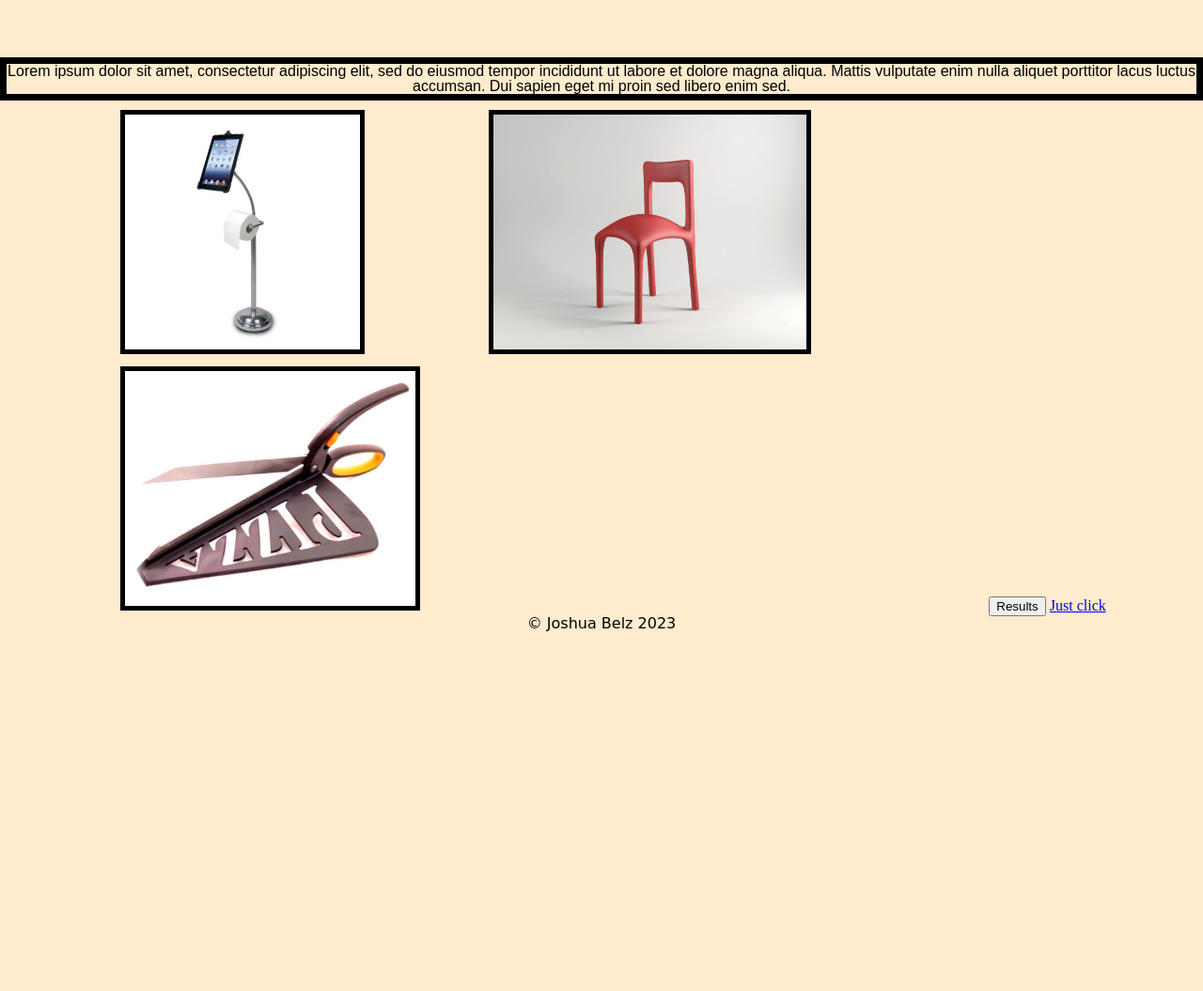
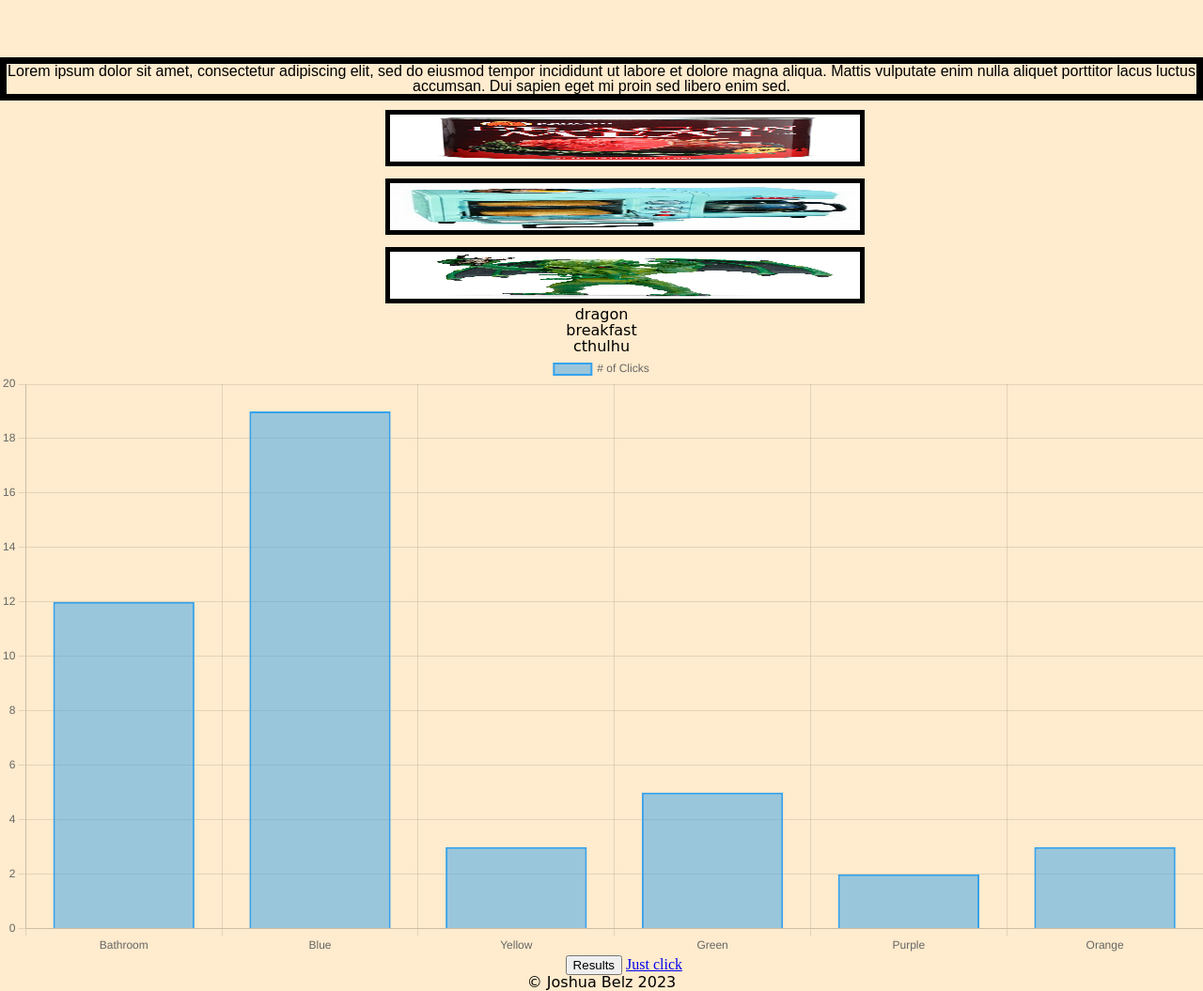
Before and after one commit to joshubelz25/Bus_Mall, a plain HTML site: page Info.html in a window 1280 px wide. Shown: the part 226-1281 px from the top of the page at 94% size. Before the commit the page ends 899 px from the top, so only its background shows below. Drawn offline with nearby package versions, Linux system fonts and the light colour scheme; a web font is replaced by a local one.

Commit message:
Hopefully done

```diff
--- a/2.css
+++ b/2.css
@@ -15,11 +15,13 @@ body{
 
     }
     img{
-        margin-left: 10%;
-        height: 250px;
+        margin-left: 32%;
+        height: 50px;
+        width: 500px;
         border: solid black 5px;
         padding: white 20%;
         margin-top: 10px;
+
     }
     footer{
         text-align: center;
--- a/Info.html
+++ b/Info.html
@@ -19,12 +19,21 @@
     <p>Lorem ipsum dolor sit amet, consectetur adipiscing elit. Nunc eget nunc nunc. Maecenas ac egestas felis, ac egestas diam. Etiam pellentesque lacinia erat at pretium. Pellentesque vitae ligula neque. Praesent sed aliquam augue. Curabitur vulputate urna et dolor iaculis, in tempor orci hendrerit. Nunc in magna eget lacus blandit semper at quis ligula. Mauris aliquam nisl ultricies tempus ullamcorper. Mauris vulputate in ligula in condimentum. Ut ac auctor enim. Vestibulum pellentesque aliquet velit, nec convallis mi pharetra nec. Morbi sed lectus vel lectus tempor congue et nec purus. Nam tincidunt lacinia lectus nec malesuada. Proin sed vehicula tellus. Morbi lacus leo, aliquam ac sagittis sed, laoreet vitae nulla. Nullam interdum pellentesque ligula vel vehicula.Donec augue mauris, rhoncus a nulla vitae, porta consectetur felis. Maecenas quis erat magna. Fusce sodales interdum felis, ac volutpat sem iaculis sed. Curabitur iaculis fringilla lobortis. Vestibulum a nunc aliquam, consectetur enim in, feugiat eros. Mauris eget rutrum nulla. Aliquam sed mollis mauris. Pellentesque vehicula leo sed commodo egestas. Suspendisse ultrices accumsan aliquam.</p>
    <h2>What to do...</h2>
     <p id="1">Lorem ipsum dolor sit amet, consectetur adipiscing elit, sed do eiusmod tempor incididunt ut labore et dolore magna aliqua. Mattis vulputate enim nulla aliquet porttitor lacus luctus accumsan. Dui sapien eget mi proin sed libero enim sed.</p>
-    <img src="./Images/bathroom.jpg">
-    <img src="./Images/chair.jpg">
-    <img src="./Images/scissors.jpg">
+    <div  id="imgDiv">
+    <img id="img1" src="./Images/bathroom.jpg">
+    <img id="img2" src="./Images/chair.jpg">
+    <img id="img3" src="./Images/scissors.jpg">
+    </div>
+    <div id="titles">
+        <h2 id="img1title"> Bathroom</h2>
+        <h2 id="img2title"> Chair</h2>
+        <h2 id="img3title"> Scissors</h2>
+    </div>
+    <canvas id="myChart"></canvas>
     <button type="button"><a href="Results.html"></a>Results</button>
     <a href="Results.html">Just click</a>
     <footer> &copy; Joshua Belz 2023</footer>
 </body>
-<script></script>
+<script src="https://cdn.jsdelivr.net/npm/chart.js"></script>
+<script src="a.js"></script>
 </html>
--- a/a.js
+++ b/a.js
@@ -0,0 +1,166 @@
+'use strict'
+console.log('hello world');
+
+const mainContainer = document.getElementById('imgDiv')
+const imgContainer1 = document.getElementById('img1');
+const imgContainer2 = document.getElementById('img2');
+const imgContainer3 = document.getElementById('img3');
+const imgTitle1 = document.getElementById('img1title');
+const imgTitle2 = document.getElementById('img2title');
+const imgTitle3 = document.getElementById('img3title');
+let count = 0;
+
+
+function Images(img, imgPath){
+    this.img = img;
+    this.imgPath = imgPath;
+    this.clicks = 0;
+    this.votes = 0;
+}
+Images.allImages = [];
+
+Images.allImages.push(new Images("bag", "Images/bag.jpg"));
+Images.allImages.push(new Images("banana", "Images/banana.jpg"));
+Images.allImages.push(new Images("bathroom", "Images/bathroom.jpg"));
+Images.allImages.push(new Images("boots", "Images/boots.jpg"));
+Images.allImages.push(new Images("breakfast", "Images/breakfast.jpg"));
+Images.allImages.push(new Images("bubblegum", "Images/bubblegum.jpg"));
+Images.allImages.push(new Images("chair", "Images/chair.jpg"));
+Images.allImages.push(new Images("cthulhu", "Images/cthulhu.jpg"));
+Images.allImages.push(new Images("dog-duck", "Images/dog-duck.jpg"));
+Images.allImages.push(new Images("dragon", "Images/dragon.jpg"));
+Images.allImages.push(new Images("pen", "Images/pen.jpg"));
+Images.allImages.push(new Images("pet-sweep", "Images/pet-sweep.jpg"));
+Images.allImages.push(new Images("scissors", "Images/scissors.jpg"));
+Images.allImages.push(new Images("shark", "Images/shark.jpg"));
+Images.allImages.push(new Images("sweep", "Images/sweep.png"));
+Images.allImages.push(new Images("tauntaun", "Images/tauntaun.jpg"));
+Images.allImages.push(new Images("unicorn", "Images/unicorn.jpg"));
+Images.allImages.push(new Images("water-can", "Images/water-can.jpg"));
+Images.allImages.push(new Images("wine-glass", "Images/wine-glass.jpg"));
+
+Images.prototype.renderImages = function(title, image){
+    title.textContent = this.img;
+    image.src = this.imgPath;
+    this.views ++;
+}
+
+function randomizeArray(){
+    let myArray = Images.allImages;
+    let randomArray = myArray.sort(function(){return (Math.random()-0.5)});
+    console.log(randomArray)
+    }
+
+    function getThreeImages(){
+        randomizeArray();
+      let img1 = Images.allImages[0];
+      let img2 = Images.allImages[1];
+      let img3 = Images.allImages[2];
+      img1.renderImages(imgTitle1, imgContainer1);
+      img2.renderImages(imgTitle2, imgContainer2);
+      img3.renderImages(imgTitle3, imgContainer3);
+    };
+
+    function handleClick(e){
+        let imageClicked = e.target.id;
+        if(imageClicked === "img1" || imageClicked === "img2" || imageClicked === "img3"){
+            mainContainer.views++;
+            count++;
+        }
+        if(imageClicked === "img1"){
+            imgContainer1.clicks++;
+        }
+        if(imageClicked === "img2"){
+            imgContainer2.clicks++;
+        }
+        if(imageClicked === "img3"){
+            img.imgContainer3.clicks++;
+        }
+    }
+// Put array into local storage
+function putArrayInStorage(){
+    let stringArray = JSON.stringify(Images.allImages);
+    if (stringArray = []){
+        localStorage.setItem('images', stringArray);
+    }
+    else(localStorage.setItem('images', stringArray));
+}
+
+//Get images from storage
+function getArrayFromStorage(){
+    let storedImage = localStorage.getItem('images');
+    if(storedImage){
+        let newImage = JSON.parse(storedImage);
+        for(let images of newImage){
+            let myNewImage = new Images(images.name, images.imgPath, images.views, images.clicks);
+            Images.allImages.push(myNewImage)
+        }
+    }
+}
+
+//Function to remove images from the applicaiton
+function removeImages(){
+    document.getElementById('img1').style.display = 'none';
+    document.getElementById('img2').style.display = 'none';
+    document.getElementById('img3').style.display = 'none';
+}
+
+// Function to change images on click.
+function handleClick(e){
+    let imageClicked = e.target.id;
+    if(imageClicked === 'img1' || imageClicked === 'img2' || imageClicked === 'img3'){
+    }
+    if(imageClicked === 'img1'){
+        Images.allImages[0].clicks++;
+    }
+    if(imageClicked === 'img2'){
+        Images.allImages[1].clicks++;
+    }
+    if(imageClicked === 'img3'){
+        Images.allImages[2].clicks++;
+    }
+    getThreeImages();
+    if (count === 5){
+        removeImages();
+        document.write('<h1>The test is over now</h1>');
+        console.log(Images.allImages);
+    }
+    putArrayInStorage();
+}
+mainContainer.addEventListener('click', handleClick);
+console.log(Images);
+getArrayFromStorage();
+getThreeImages();
+function graph(){
+const ctx = document.getElementById('myChart');
+
+    let imageNames = [];
+    let imageClicks = [];
+    let imageViews = [];
+
+    // for(let image of Image.allImages){
+    //     imageNames.push(image.name);
+    //     imageClicks.push(image.clicks);
+    //     imageViews.push(image.views);
+    // }
+
+  new Chart(ctx, {
+    type: 'bar',
+    data: {
+      labels: ['Bathroom', 'Blue', 'Yellow', 'Green', 'Purple', 'Orange'],
+      datasets: [{
+        label: '# of Clicks',
+        data: [12, 19, 3, 5, 2, 3],
+        borderWidth: 2
+      }]
+    },
+    options: {
+      scales: {
+        y: {
+          beginAtZero: true
+        }
+      }
+    }
+  });
+}
+graph()
```
Also changed, not shown: index.html (+1 -1 lines), 2 other files.
